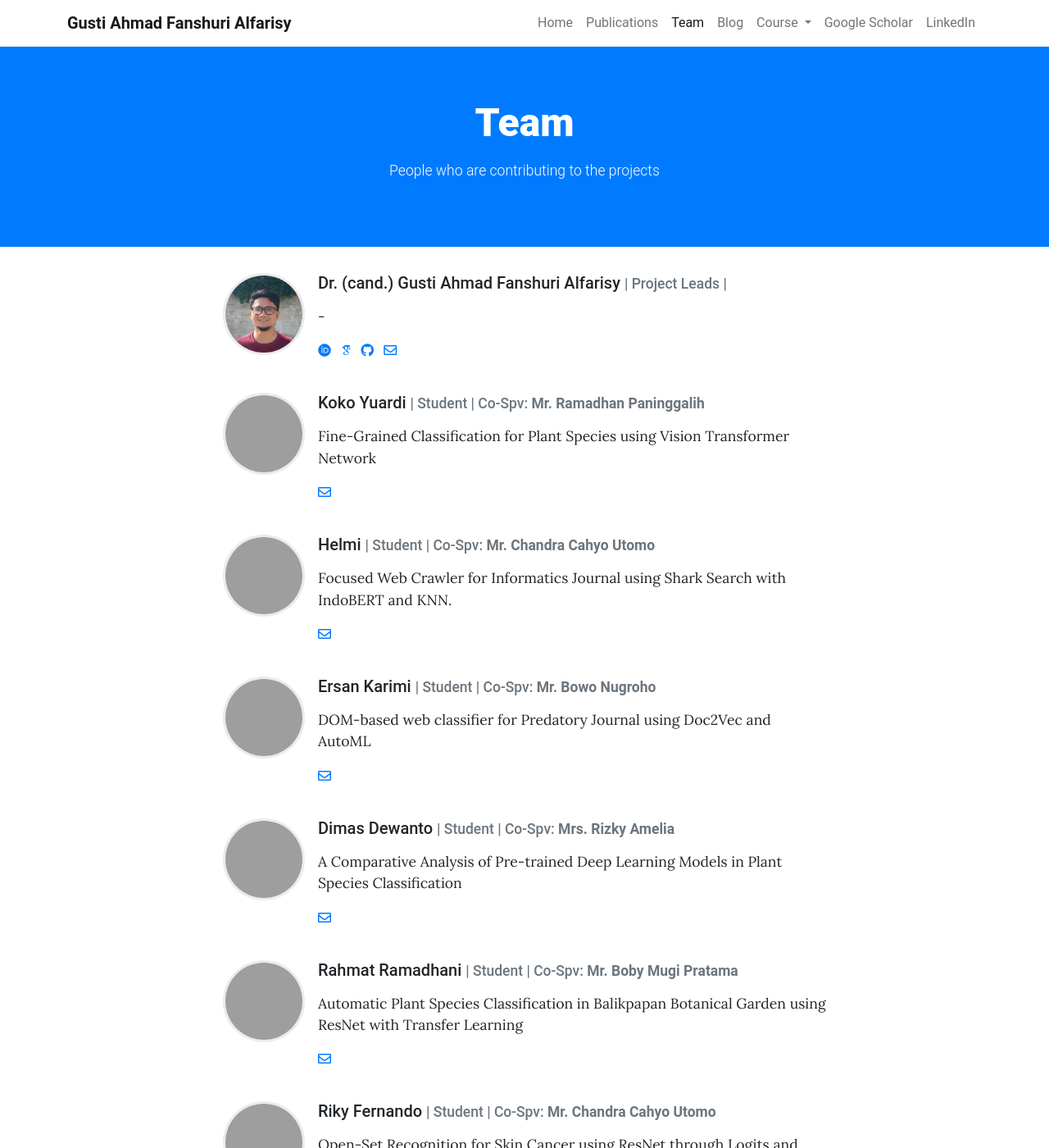
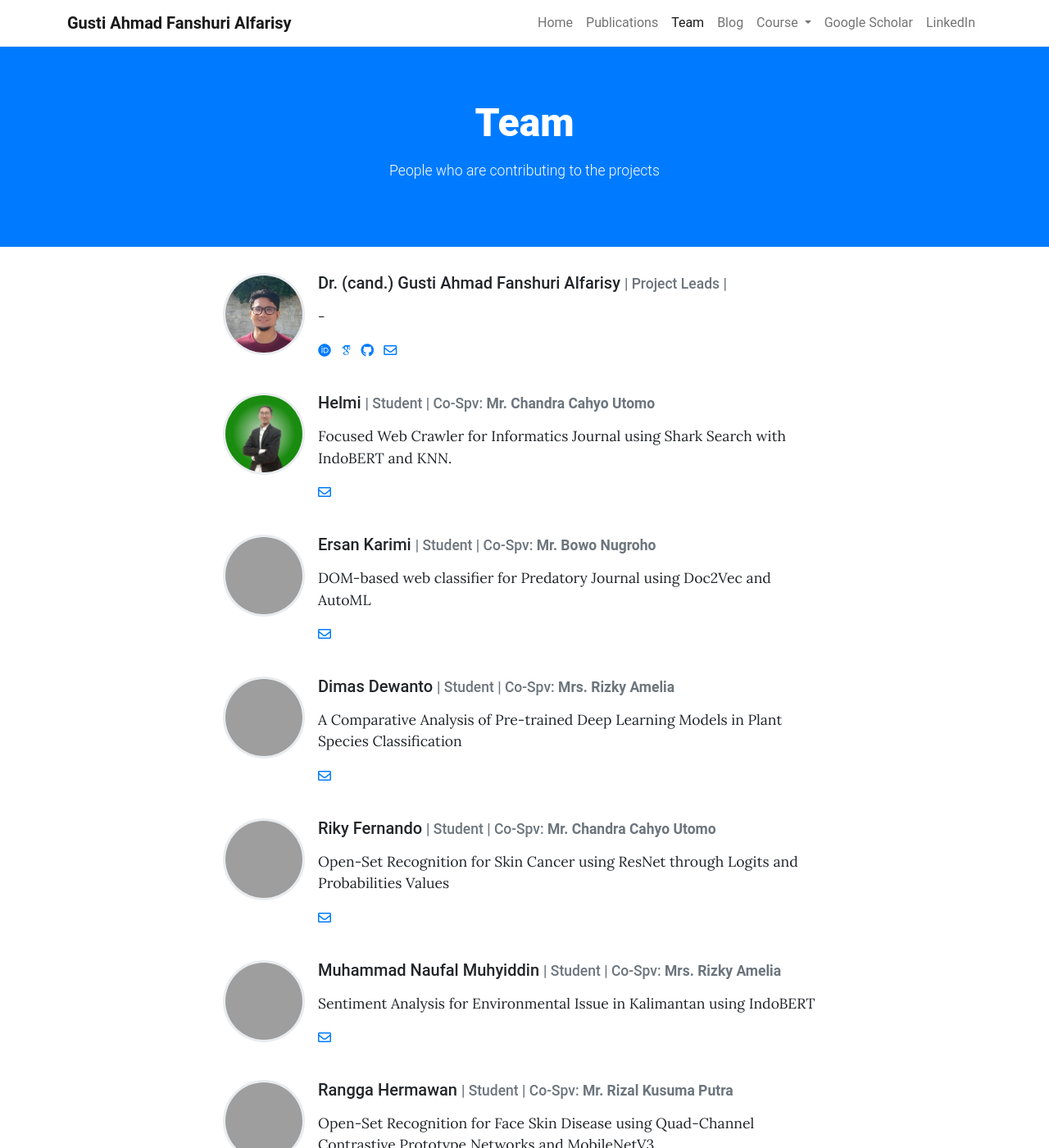
Before and after one commit to gusti-alfarisy/gusti-alfarisy.github.io, a Jekyll site: the page built from pages/team.md, in a window 1280 px wide and 1400 px high. Shown: the whole window at 82% size. Built offline with Jekyll 4.4.1, drawn with Linux system fonts in a browser that asks for light colours; some web fonts are replaced; grey boxes are pictures that could not be loaded.

Commit message:
change layout

```diff
--- a/_data/team.yml
+++ b/_data/team.yml
@@ -13,17 +13,9 @@
   github: gusti_alfarisy
   email: gusti.alfarisy@lecturer.itk.ac.id
 
-- name: Koko Yuardi
-  role: Student
-  image: https://cdn.pixabay.com/photo/2018/11/13/21/43/avatar-3814049_640.png
-  description: >
-    Fine-Grained Classification for Plant Species using Vision Transformer Network
-  cospv: Mr. Ramadhan Paninggalih
-  email: 11201048@student.itk.ac.id
-
 - name: Helmi
   role: Student
-  image: https://cdn.pixabay.com/photo/2018/11/13/21/43/avatar-3814049_640.png
+  image: "assets/theme/images/students/helmi if 21.jpeg"
   description: >
     Focused Web Crawler for Informatics Journal using Shark Search with IndoBERT and KNN.
   cospv: Mr. Chandra Cahyo Utomo
@@ -44,14 +36,6 @@
     A Comparative Analysis of Pre-trained Deep Learning Models in Plant Species Classification
   cospv: Mrs. Rizky Amelia
   email: 11201023@student.itk.ac.id
-
-- name: Rahmat Ramadhani
-  role: Student
-  image: https://cdn.pixabay.com/photo/2018/11/13/21/43/avatar-3814049_640.png
-  description: >
-    Automatic Plant Species Classification in Balikpapan Botanical Garden using ResNet with Transfer Learning
-  cospv: Mr. Boby Mugi Pratama
-  email: 11201079@student.itk.ac.id
 
 #- name: Delivio Fernanda
 #  role: Student
@@ -87,7 +71,7 @@
 
 - name: Yossi Ezra Afriani
   role: Student
-  image: https://cdn.pixabay.com/photo/2018/11/13/21/43/avatar-3814049_640.png
+  image: "assets/theme/images/students/yossi if 21.jpeg"
   description: >
     A Comparative Analysis of Pre-trained Deep Learning Models for Facial Skin Diseases
   cospv: Mrs. Rizky Amelia
```
Also changed, not shown: assets/theme/images/students/helmi if 21.jpeg (added), assets/theme/images/students/yossi if 21.jpeg (added).
